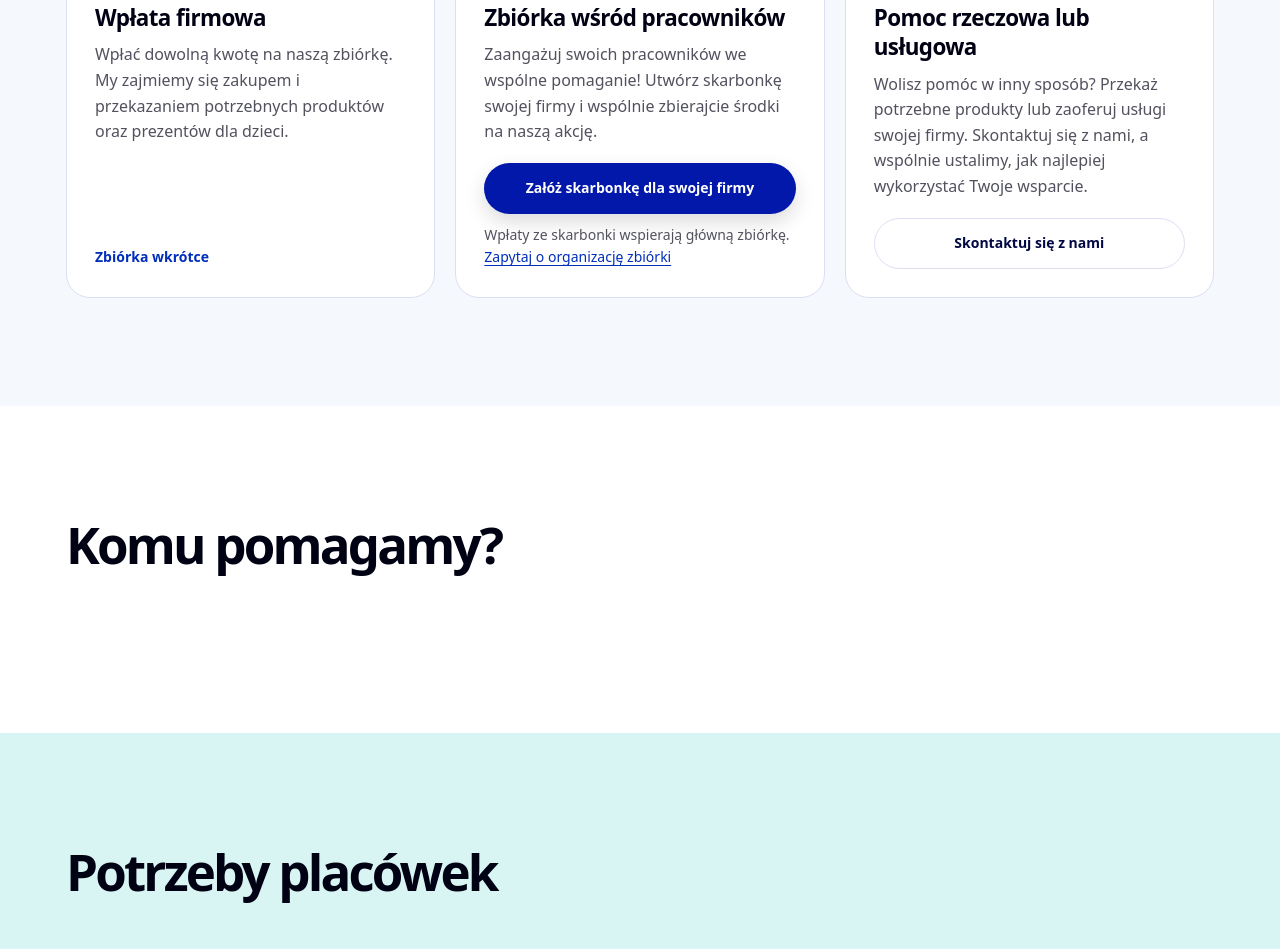
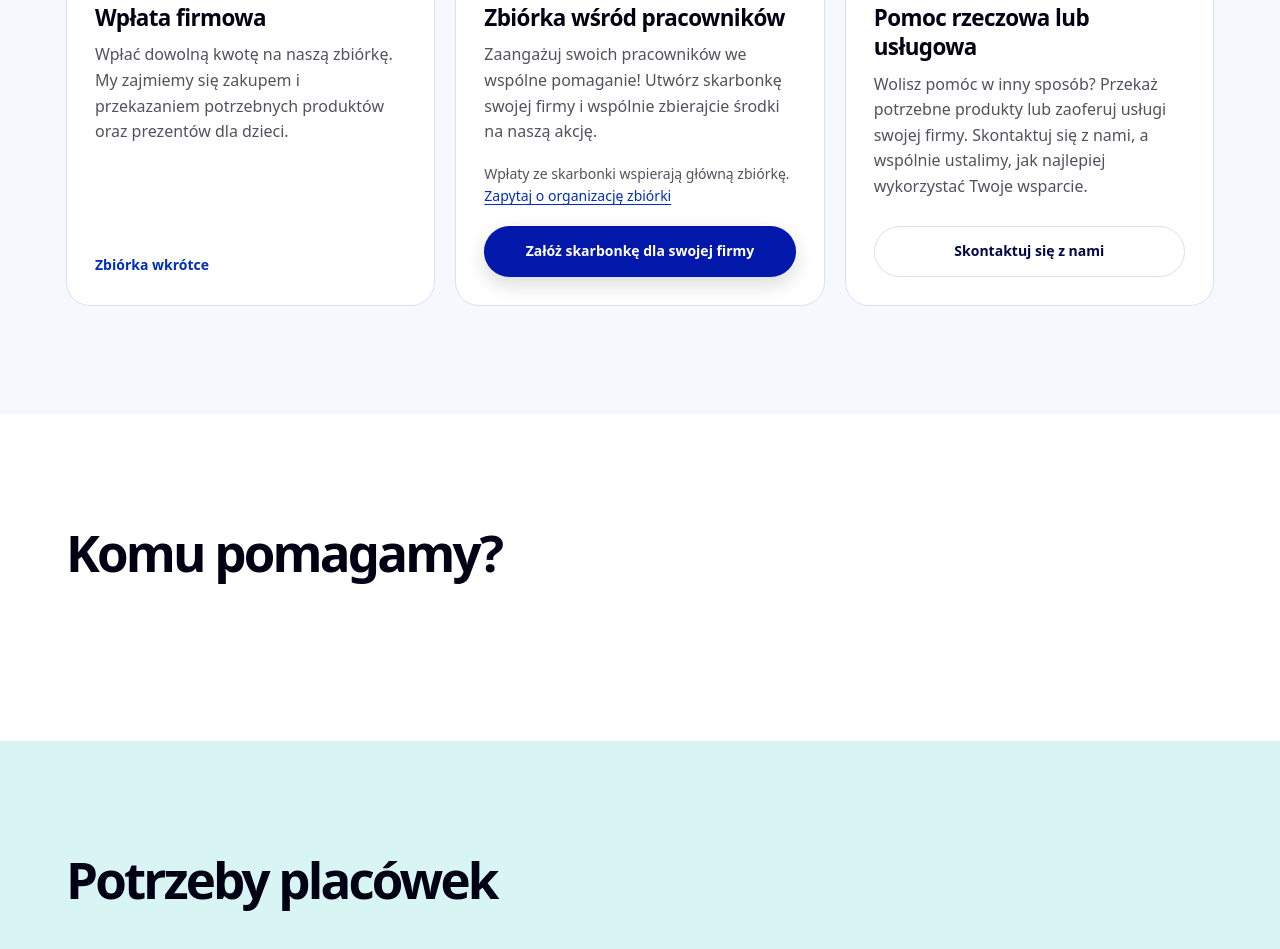
Before and after one commit to szulcmate-droid/remicharity, a plain HTML site: page index.html in a window 1280 px wide. Shown: the part 1015-1964 px from the top of the page. Drawn offline with Linux system fonts and the light colour scheme.

Commit message:
Przenieś informację nad przycisk skarbonki
Umieść przycisk skarbonki pod informacją o wpłatach i linkiem kontaktowym.

```diff
--- a/assets/style.css
+++ b/assets/style.css
@@ -498,7 +498,7 @@ a.partner-card:hover { border-color: var(--muted); }
 .support-card { display: flex; flex-direction: column; min-width: 0; padding: clamp(20px, 2.3vw, 28px); background: var(--white); border: 1px solid var(--line); border-radius: var(--radius); }
 .support-card h3 { margin: 18px 0 10px; font-size: clamp(1.125rem, 2vw, 1.4rem); line-height: 1.3; letter-spacing: -.025em; }
 .support-card p { margin: 0 0 18px; font-size: 1rem; line-height: 1.6; color: var(--muted); }
-.support-card .support-note { margin: 10px 0 0; font-size: .875rem; }
+.support-card .support-note { font-size: .875rem; }
 .support-note a { color: var(--dark-accent); text-decoration: underline; text-underline-offset: .2em; }
 .support-card .btn, .support-card > .donation-status { margin-top: auto; }
 .support-card .btn { padding-inline: 14px; text-align: center; white-space: normal; }
--- a/index.html
+++ b/index.html
@@ -99,8 +99,8 @@
             </div>
             <h3>Zbiórka wśród pracowników</h3>
             <p id="moneybox-intro">Zaangażuj swoich pracowników we wspólne pomaganie! Utwórz skarbonkę swojej firmy i wspólnie zbierajcie środki na naszą akcję.</p>
+            <p class="support-note">Wpłaty ze skarbonki wspierają główną zbiórkę. <a data-organizer-contact data-contact-subject="Chcę zorganizować zbiórkę w firmie - Bydgoski Biznes Pomaga" href="#partner">Zapytaj o organizację zbiórki</a></p>
             <a class="btn btn-primary" href="https://zrzutka.pl/thac88/add-moneybox" target="_blank" rel="noopener noreferrer">Załóż skarbonkę dla swojej firmy</a>
-            <p class="support-note">Wpłaty ze skarbonki wspierają główną zbiórkę. <a data-organizer-contact data-contact-subject="Chcę zorganizować zbiórkę w firmie - Bydgoski Biznes Pomaga" href="#partner">Zapytaj o organizację zbiórki</a></p>
           </article>
           <article class="support-card">
             <div class="support-illustration" aria-hidden="true">
```
